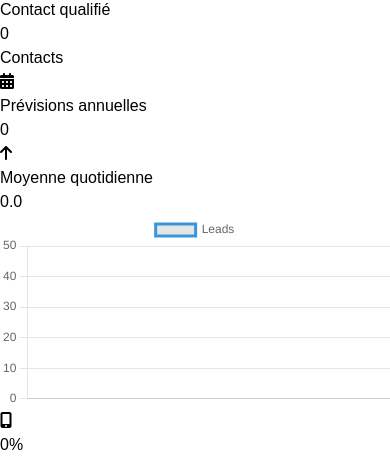
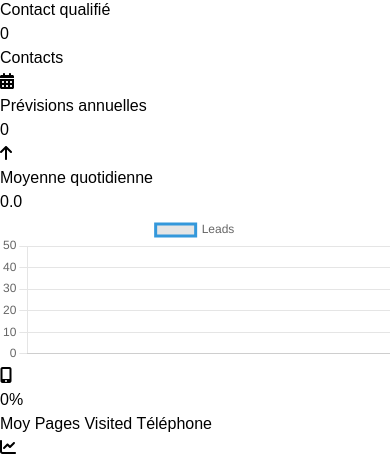
Before and after one commit to Strategic-partner59200/strategicDash, a React (Vite) app in the folder chatbot-frontend/: page / in a window 390 px wide. Shown: the part 856-1315 px from the top of the page. Built offline with nearby package versions, Linux system fonts and the light colour scheme; no server answers; sample sign-in values are in the browser's storage.

Commit message:
Fix styling on mobiles devices

```diff
--- a/chatbot-frontend/src/components/AdsCard.jsx
+++ b/chatbot-frontend/src/components/AdsCard.jsx
@@ -108,7 +108,7 @@ import {
     };
 
     return (
-      <div className="bg-white rounded-lg shadow-[0px_2px_6px_rgba(0,0,0,0.1),0px_8px_24px_rgba(0,0,0,0.15)] p-6 mt-8">
+      <div className="bg-white max-w-full rounded-lg shadow-[0px_2px_6px_rgba(0,0,0,0.1),0px_8px_24px_rgba(0,0,0,0.15)] p-6 mt-8">
         <h4 className="text-lg font-semibold text-gray-700 mb-6 text-start">
           ADS
         </h4>
@@ -116,13 +116,13 @@ import {
           {pieData.map(({ platform, icon, color, chartData, dummyPercentages }) => (
             <div
               key={platform}
-              className="flex items-center gap-12 justify-between cursor-pointer"
+              className="flex items-center lg:gap-16 gap-2 justify-between cursor-pointer"
               onClick={() => handleClick(platform)}
             >
               <div className="flex items-center">
                 <FontAwesomeIcon
                   icon={icon}
-                  className={`text-3xl ${color} mr-4`}
+                  className={`text-3xl ${color} mr-2`}
                 />
                 <h5 className="text-md font-semibold text-gray-600">
                   {platform}
--- a/chatbot-frontend/src/components/DashboardCard.jsx
+++ b/chatbot-frontend/src/components/DashboardCard.jsx
@@ -2,12 +2,10 @@ import React, { useEffect, useState } from "react";
 import axios from "axios";
 import { FontAwesomeIcon } from "@fortawesome/react-fontawesome";
 import {
-  faUserPlus,
   faCalendarAlt,
   faArrowUp,
 } from "@fortawesome/free-solid-svg-icons";
 import { Pie, Line } from "react-chartjs-2";
-import { jwtDecode } from "jwt-decode";
 import {
   Chart as ChartJS,
   CategoryScale,
@@ -280,7 +278,7 @@ const DashboardCards = () => {
 
   return (
     <div>
-      <div className="grid grid-cols-3 md:grid-cols-3 w-full gap-6 rounded-md mt-2">
+      <div className="grid grid-cols-1 md:grid-cols-3 w-full gap-6 rounded-md mt-2">
         <div className="md:col-span-1">
           <DeviceCard
             mobileVisits={mobileVisits}
@@ -301,10 +299,8 @@ const DashboardCards = () => {
             <h2 className="text-lg font-semibold px-6 py-4 text-gray-700 ">
               Contacts
             </h2>
-            <div className="flex items-center  w-full">
-              {/* Titles Section */}
+            {/* <div className="flex items-center  w-full">
               <div className="flex flex-col space-y-12 justify-between w-1/6">
-                {/* Prévisions annuelles */}
                 <div className="text-center">
                   <div className="mt-4">
                     <FontAwesomeIcon
@@ -317,8 +313,6 @@ const DashboardCards = () => {
                   </h3>
                   <p className="text-xl font-bold">{totalLeads}</p>
                 </div>
-
-                {/* Moyenne quotidienne */}
                 <div className="text-center">
                   <div className="mb-2">
                     <FontAwesomeIcon
@@ -365,7 +359,65 @@ const DashboardCards = () => {
                   }}
                 />
               </div>
-            </div>
+            </div> */}
+            <div className="flex flex-col sm:flex-row items-center w-full">
+  {/* Titles Section */}
+  <div className="flex flex-col space-y-6 sm:space-y-12 justify-between w-full sm:w-1/6">
+    {/* Prévisions annuelles */}
+    <div className="text-center">
+      <div className="mt-4">
+        <FontAwesomeIcon
+          icon={faCalendarAlt}
+          className="text-blue-200 text-xl mx-auto"
+        />
+      </div>
+      <h3 className="text-xs text-gray-400 font-semibold">
+        Prévisions annuelles
+      </h3>
+      <p className="text-xl font-bold">{totalLeads}</p>
+    </div>
+
+    {/* Moyenne quotidienne */}
+    <div className="text-center">
+      <div className="mb-2">
+        <FontAwesomeIcon
+          icon={faArrowUp}
+          className="text-green-400 text-xl mx-auto"
+        />
+      </div>
+      <h3 className="text-xs text-gray-400 font-semibold">
+        Moyenne quotidienne
+      </h3>
+      <p className="text-xl font-bold">
+        {getOneDecimalPlace(averageDailyLeads)}
+      </p>
+    </div>
+  </div>
+
+  {/* Chart Container */}
+  <div className="w-full sm:w-5/6 h-[200px] sm:h-[300px] overflow-x-auto">
+    <Line
+      data={chartData}
+      options={{
+        responsive: true,
+        maintainAspectRatio: false,
+        scales: {
+          x: {
+            title: { display: false },
+            ticks: { display: false, beginAtZero: true, stepSize: 1 },
+          },
+          y: {
+            title: { display: false },
+            min: 0,
+            max: 50,
+            ticks: { stepSize: 10 },
+          },
+        },
+      }}
+    />
+  </div>
+</div>
+
           </div>
           <div className="flex gap-4">
             <Statistics
@@ -378,25 +430,29 @@ const DashboardCards = () => {
         </div>
       </div>
 
-      <div className="flex gap-4 items-center">
-        <DashboardCharts
+      <div className=" flex-1 lg:flex gap-2 items-center">
+       <div className="max-w-full">
+       <DashboardCharts
           totalLeads={totalLeads}
           categoryCounts={categoryCounts}
         />
+       </div>
 
         <div className="w-full flex flex-col pb-14 mt-8 space-y-2 bg-white rounded-lg shadow-[0px_2px_6px_rgba(0,0,0,0.1),0px_8px_24px_rgba(0,0,0,0.15)]">
            <div className="flex gap-2 p-2 mb-2">
         {categories.map((category, index) => (
           <button
             key={index}
-            className={`py-2 text-sm rounded w-full ${
+            className={`py-2 text-xs rounded w-full ${
               selectedCategory === category.label
                 ? "bg-pink-600 text-white"
                 : "bg-gray-100 text-black"
             }`}
             onClick={() => handleCategorySelect(category.label)}
           >
+            <span className="text-xs lg:text-xs">
             {category.label}
+            </span>
           </button>
         ))}
       </div>
@@ -404,7 +460,7 @@ const DashboardCards = () => {
           <DashboardPourcentage courseDetails={courseDetails} />
         </div>
       </div>
-      <div className="w-full flex flex-row  gap-8">
+      <div className=" flex flex-row  gap-8">
         <AdsCard />
       </div>
     </div>
--- a/chatbot-frontend/src/pages/Home.jsx
+++ b/chatbot-frontend/src/pages/Home.jsx
@@ -45,14 +45,22 @@ const Home = () => {
 
   return (
     <div className="p-4 rounded-md bg-white">
-      <div className="flex items-center justify-between space-x-4">
+      {/* <div className="flex items-center justify-between space-x-4">
         <h2 className="text-2xl font-bold">Dashboard</h2>
         <span className="flex items-center space-x-2 text-sm bg-gray-100 p-2 rounded-md text-gray-500">
-          {/* Calendar Icon */}
           <FontAwesomeIcon icon={faCalendarAlt} />
           <span>{currentMonthRange}</span>
         </span>
-      </div>
+      </div> */}
+      <div className="flex flex-col sm:flex-row items-center justify-between space-y-2 sm:space-y-0 sm:space-x-4">
+  <h2 className="text-xl sm:text-2xl font-bold text-center sm:text-left">Dashboard</h2>
+  <span className="flex items-center space-x-2 text-sm bg-gray-100 p-2 rounded-md text-gray-500">
+    {/* Calendar Icon */}
+    <FontAwesomeIcon icon={faCalendarAlt} />
+    <span>{currentMonthRange}</span>
+  </span>
+</div>
+
       <DashboardCards />
     </div>
   );
```
